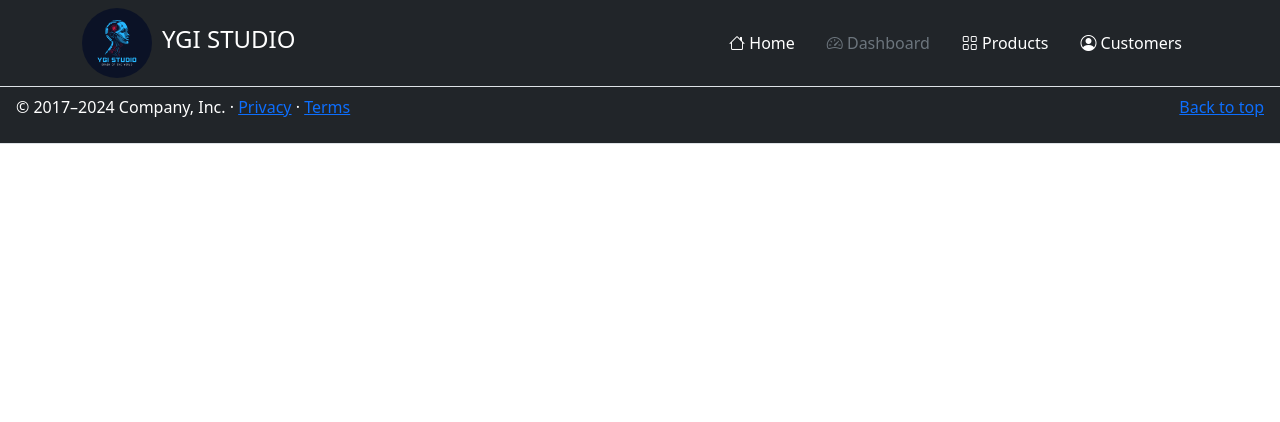
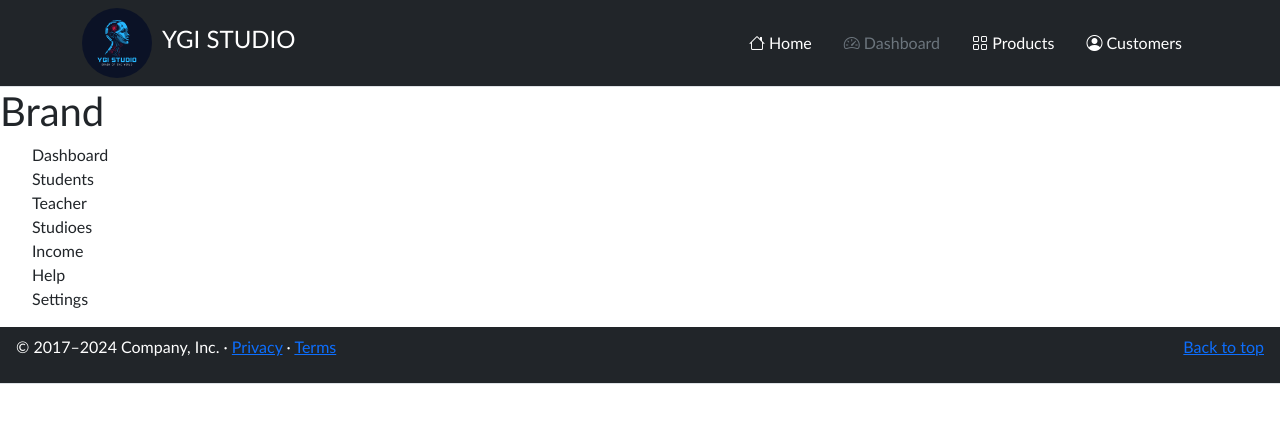
Before and after one commit to dilnethgavisha/YGI-Studio, a plain HTML site: page dashboard/indexdash.html in a window 1280 px wide. Drawn offline with nearby package versions, Linux system fonts and the light colour scheme.

Commit message:
dashboard

```diff
--- a/dashboard/indexdash.html
+++ b/dashboard/indexdash.html
@@ -49,11 +49,22 @@
         </div>
       </div>
     </div>
+    </header>
 
-
-
-  </header>
-
+    <div class="side-menu">
+      <div class="brand-name">
+        <h1>Brand</h1>
+      </div>
+      <ul>
+        <li>Dashboard</li>
+          <li>Students</li>
+          <li>Teacher</li>
+          <li>Studioes</li>
+          <li>Income</li>
+          <li>Help</li>
+          <li>Settings</li>
+      </ul>
+    </div>
 
 
 
--- a/dashboard/style.css
+++ b/dashboard/style.css
@@ -1 +1,25 @@
 @import url("https://cdn.jsdelivr.net/npm/bootstrap-icons@1.11.3/font/bootstrap-icons.min.css");
+
+*{
+    margin: 0;
+    padding: 0;
+    box-sizing: border-box;
+    font-family:'Gill Sans', 'Gill Sans MT', Calibri, 'Trebuchet MS', sans-serif;
+
+}
+
+body{
+    min-height: 100vh;
+}
+
+a{
+    text-decoration: none;
+}
+
+li{
+    list-style: none;
+}
+
+h1, h2{
+    color: #4444;
+}
```
